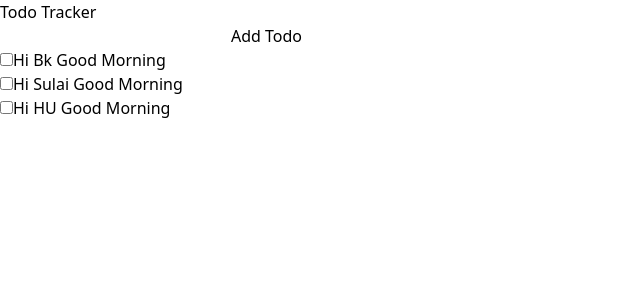
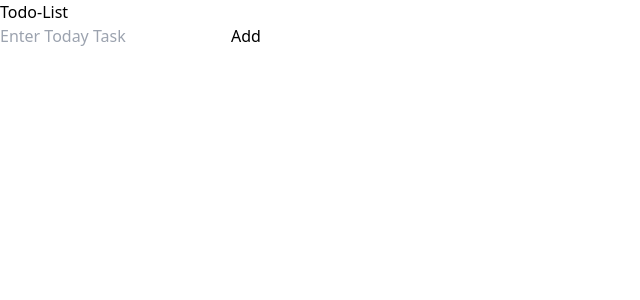
Before and after one commit to Balakumaran121/tracker-react, a React (Vite) app: page /todolist in a window 1280 px wide. Shown: the top 300 px of the page, without its empty margins (0-640 px from the left). Built offline with nearby package versions, Linux system fonts and the light colour scheme.

Commit message:
Todo Edited and Updated

```diff
--- a/src/components/Header.tsx
+++ b/src/components/Header.tsx
@@ -12,7 +12,7 @@ const Header = () => {
           <Link to="/Register"> Register</Link> |{" "}
         </li>
         <li className="inline">
-          <Link to="/table"> Todo-Table</Link>{" "}
+          <Link to="/todolist"> TodoList</Link>{" "}
         </li>
       </ul>
     </nav>
--- a/src/pages/TodoList.tsx
+++ b/src/pages/TodoList.tsx
@@ -1,39 +1,68 @@
-import { useState } from "react";
+import React, { useState}from "react";
+
 
 const TodoList =()=>{
-    const [list]=useState([
-        {
-            id:1,
-            todo:"Hi Bk Good Morning",
-        },
-        {
-            id:2,
-            todo:"Hi Sulai Good Morning",
-        },
-        {
-            id:3,
-            todo:"Hi HU Good Morning",
-        },
-    ]);
-    return(
-        <div className="h-screen  bg-gray-100">
-            <section id="title" className="flex justify-center">
-                <h1 className="text-3xl font-semibold">Todo Tracker</h1>
+
+    const [todos,setTodos] = useState([]);
+    const [newTodo, setNewTodo]=useState("");
+
+
+    const handleAddTodo =()=>{
+        if(newTodo.trim() !==""){
+            setTodos([...todos, {text: newTodo.trim(),checked:false}])
+            setNewTodo("");
+        }
+    };
+
+    const handleDeleteTodo = (index)=>{
+        const newTodos = [...todos];
+        newTodos.splice(index,1);
+        setTodos(newTodos);
+
+    }
+    const handleToggleTodo =(index)=>{
+        const newTodos = [...todos];
+        newTodos[index].checked=! newTodos[index].checked;
+        setTodos(newTodos)
+    };
+    return (
+        <div className=" h-screen flex items-center justify-center bg-gray-200  ">
+            <div className="w-full max-w-md m-8 p-8 bg-white rounded-lg shadow-md">
+            <section className="flex justify-center">
+                <h1 className="text-3xl font-extrabold mb-10">Todo-List</h1>
+                </section>
+            <section className="flex justify-center ">
+            <input className="bg-white" placeholder="Enter Today Task" type="text" value={newTodo} onChange={(e)=> setNewTodo(e.target.value)}/>
+            <button  className="bg-pink-500 text-white px-2 py-2 ml-5 rounded-md"onClick={handleAddTodo}>Add</button>
             </section>
-        <section id="search" className="flex justify-center p-10">
-                <input className="w-54 h-10  border-gray-300 focus:outline-none focus:border-pink-600 rounded-md text-2xl mx-2 py-2 px-2"/>
-                <button className="bg-pink-500 text-white px-2 py-2 rounded-md">Add Todo</button>
-        </section>
-        <section id="list" className="flex justify-center">
-            <ul className="text-2xl">
-                {list.map((todo,index)=>(
+            <section>
+            <ul>
+            {todos.map((todo, index)=>(
 
-                <li key={index}><input type="checkbox" />{todo.todo}</li>
-                ))}
+                <li key={index} style={{display:"flex"}}>
+                    <div style={{display:"flex",alignItems:"center"}}>
+                    <input type="checkbox"
+                    checked={todo.checked}
+                    onChange={()=>handleToggleTodo(index)}
+                    />
 
-            </ul>
-        </section>
+                    <span  className="ml-2 font-mono"
+                     style={{textDecoration: todo.checked ? "line-through" : "none",}}>
+                        {todo.text }
+                    </span>
+                    <button  className="  bg-pink-500 rounded-md text-white px-2 py-2 shadow-md ml-5"style={{margin:"5px"}}onClick={()=> handleDeleteTodo(index)}>Delete
+
+                    </button>
+                    </div>
+
+                </li>
+            ))}
+           </ul>
+            </section>
+
+
+            </div>
         </div>
     )
 }
-export default TodoList
+export default TodoList;
```
